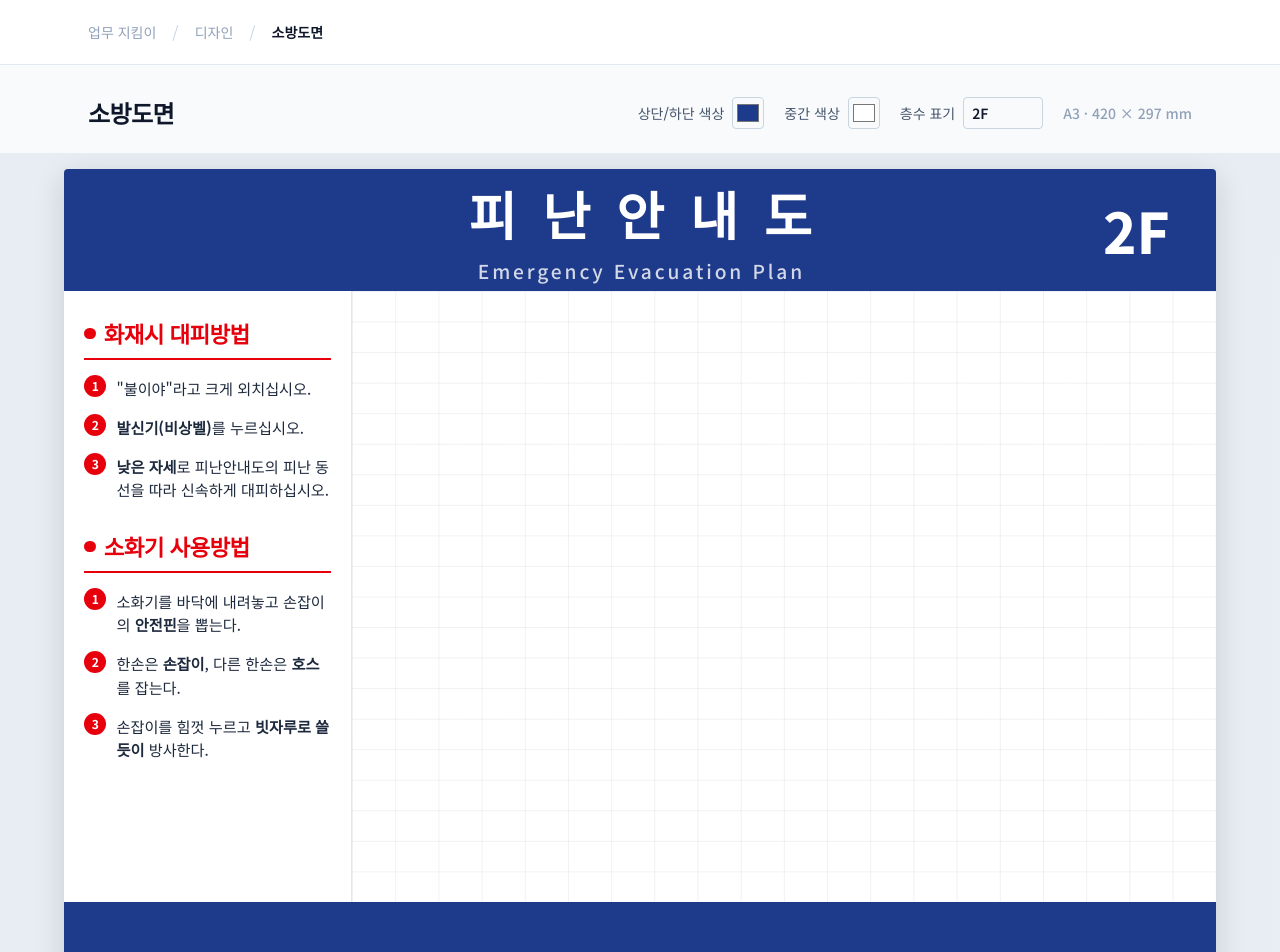
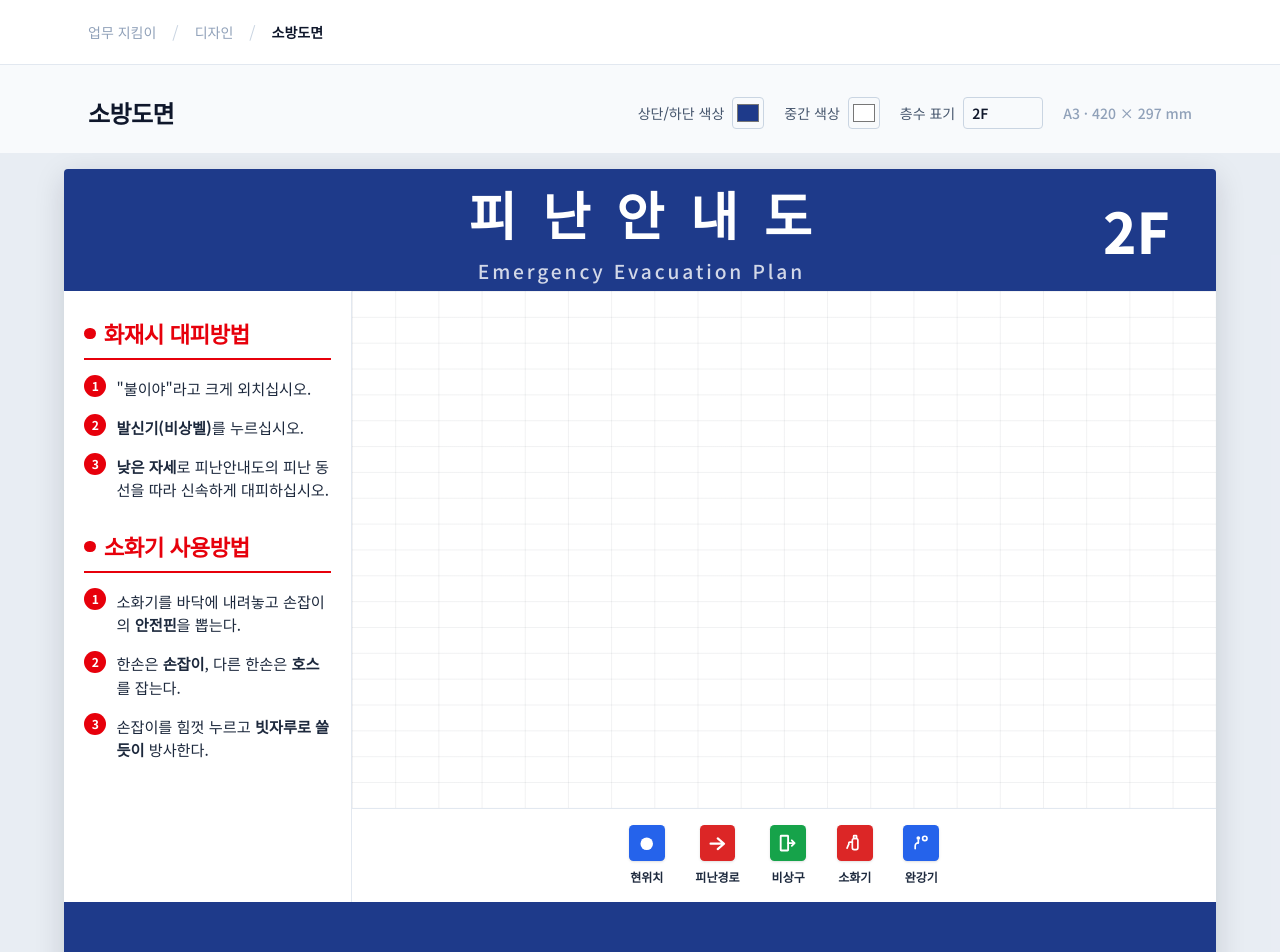
Before and after one commit to choyj7709-art/chocho, a Next.js app: page /design/fire-safety-plan in a window 1280 px wide. Shown: the top 952 px of the page. Built offline with nearby package versions, Linux system fonts and the light colour scheme.

Commit message:
소방도면 도면 영역 하단에 범례 5종 추가
현위치, 피난경로, 비상구, 소화기, 완강기를 컬러 아이콘 배지로
디자인해 도면 영역(중앙-오른쪽) 맨 아래에 가로로 배치.

```diff
--- a/src/app/design/fire-safety-plan/page.tsx
+++ b/src/app/design/fire-safety-plan/page.tsx
@@ -51,6 +51,117 @@ function StepList({ title, steps }: { title: string; steps: ReactNode[] }) {
           </li>
         ))}
       </ol>
+    </div>
+  );
+}
+
+const legendItems: { label: string; bg: string; icon: ReactNode }[] = [
+  {
+    label: "현위치",
+    bg: "#2563eb",
+    icon: (
+      <svg viewBox="0 0 24 24" className="h-[60%] w-[60%]">
+        <circle cx="12" cy="12" r="7" fill="white" />
+      </svg>
+    ),
+  },
+  {
+    label: "피난경로",
+    bg: "#dc2626",
+    icon: (
+      <svg
+        viewBox="0 0 24 24"
+        className="h-[60%] w-[60%]"
+        fill="none"
+        stroke="white"
+        strokeWidth={2.5}
+        strokeLinecap="round"
+        strokeLinejoin="round"
+      >
+        <path d="M4 12h13M12 6l7 6-7 6" />
+      </svg>
+    ),
+  },
+  {
+    label: "비상구",
+    bg: "#16a34a",
+    icon: (
+      <svg
+        viewBox="0 0 24 24"
+        className="h-[62%] w-[62%]"
+        fill="none"
+        stroke="white"
+        strokeWidth={2}
+        strokeLinecap="round"
+        strokeLinejoin="round"
+      >
+        <rect x="4" y="4" width="8" height="16" rx="0.6" />
+        <path d="M12 12h7m0 0-3-3m3 3-3 3" />
+      </svg>
+    ),
+  },
+  {
+    label: "소화기",
+    bg: "#dc2626",
+    icon: (
+      <svg
+        viewBox="0 0 24 24"
+        className="h-[62%] w-[62%]"
+        fill="none"
+        stroke="white"
+        strokeWidth={1.8}
+        strokeLinecap="round"
+        strokeLinejoin="round"
+      >
+        <rect x="9" y="7" width="6" height="12" rx="2" />
+        <rect x="10.4" y="4" width="3.2" height="3" rx="0.5" />
+        <path d="M9 11H6.2a1 1 0 0 0-1 1v1.3" />
+        <path d="M4.8 14 3.3 17.5" />
+      </svg>
+    ),
+  },
+  {
+    label: "완강기",
+    bg: "#2563eb",
+    icon: (
+      <svg
+        viewBox="0 0 24 24"
+        className="h-[62%] w-[62%]"
+        fill="none"
+        stroke="white"
+        strokeWidth={1.8}
+        strokeLinecap="round"
+        strokeLinejoin="round"
+      >
+        <circle cx="9" cy="6.5" r="2" fill="white" stroke="none" />
+        <path d="M9 8.7v3" />
+        <path d="M9 11.7c-2.2 0-3.4 1.4-3.4 3.4v3" />
+        <circle cx="16" cy="7" r="2.4" />
+      </svg>
+    ),
+  },
+];
+
+function LegendItem({
+  label,
+  bg,
+  icon,
+}: {
+  label: string;
+  bg: string;
+  icon: ReactNode;
+}) {
+  return (
+    <div className="flex flex-col items-center gap-[0.5vw]">
+      <span
+        className="flex aspect-square w-[2.8vw] min-w-[26px] items-center justify-center rounded-[0.35vw] shadow-sm"
+        style={{ backgroundColor: bg }}
+      >
+        {icon}
+      </span>
+      <span className="text-[clamp(0.55rem,1vw,0.75rem)] font-semibold text-slate-800">
+        {label}
+      </span>
     </div>
   );
 }
@@ -155,14 +266,21 @@ export default function FireSafetyPlanPage() {
                   <StepList title="화재시 대피방법" steps={evacuationSteps} />
                   <StepList title="소화기 사용방법" steps={extinguisherSteps} />
                 </div>
+                <div className="flex min-w-0 flex-1 flex-col">
                   <div
-                  className="min-w-0 flex-1"
+                    className="min-h-0 flex-1"
                     style={{
                       backgroundImage:
                         "linear-gradient(rgba(15,23,42,0.06) 1px, transparent 1px), linear-gradient(90deg, rgba(15,23,42,0.06) 1px, transparent 1px)",
                       backgroundSize: "5% 5%",
                     }}
                   />
+                  <div className="flex shrink-0 items-end justify-center gap-[2.4vw] border-t border-slate-200 px-[1.5vw] py-[1.3vw]">
+                    {legendItems.map((item) => (
+                      <LegendItem key={item.label} {...item} />
+                    ))}
+                  </div>
+                </div>
               </div>
               <div
                 className="shrink-0 basis-[10%]"
```
Lines whose indentation alone changed are shown as unchanged.
